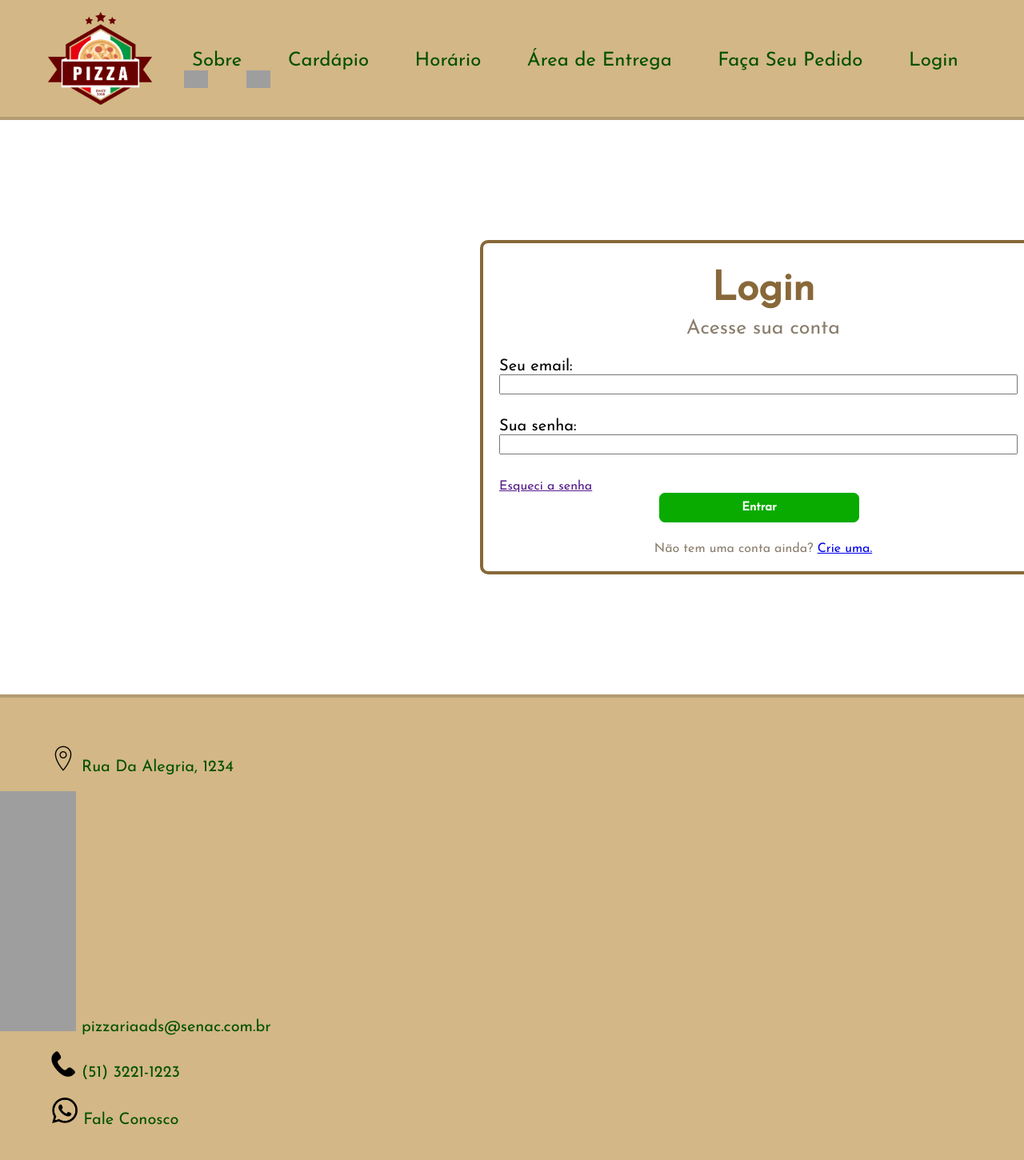
After one commit to Vantoss/Programacao-Web, a PHP site: page /login.php in a window 1280 px wide. The commit adds this page. Shown: the whole page at 80% size. Run offline with PHP 8.4, Linux system fonts and the light colour scheme; grey boxes are pictures that could not be loaded.

Commit message:
Login
Página de login adicionada. Sem funcionalidade por enquanto.

```diff
--- a/copiaecola.php
+++ b/copiaecola.php
@@ -16,6 +16,7 @@
             <a href="horario.php">Horário</a>
             <a href="areadeentrega.php">Área de Entrega</a>
             <a href="Form_Cardapio.php">Faça Seu Pedido</a>
+            <a href="login.php">Login</a>
             <img class="rede"src="imagens/instalogo.png">
             <img class="rede"src="imagens/facelogo.png">
         </nav>
--- /dev/null
+++ b/login.css
@@ -0,0 +1,70 @@
+main{
+	overflow: hidden;
+}
+.loginHeader{
+	font-family: 'Josefin Sans', sans-serif;
+	text-align: center;
+	font-size: 50px;
+	color: #886839;
+	margin-bottom: 5px;
+}
+.acesse{
+	font-family: 'Josefin Sans', sans-serif;
+	color: #8A7E6D;
+	text-align: center;
+	font-size: 25px;
+	margin-top: 10px;
+}
+.form{
+	margin-top: 20px;
+	margin-left: 20px;
+}
+
+label{
+	font-family: 'Josefin Sans', sans-serif;
+	font-size: 20px;
+}
+
+.emailsenha{
+	display: block;
+	width: 640px;
+	margin-bottom: 30px;
+	padding-bottom: 5px;
+}
+.esqueci{
+	font-family: 'Josefin Sans', sans-serif;
+}
+.enviar{
+	font-family: 'Josefin Sans', sans-serif;
+	margin-left: 200px;
+	width: 250px;
+	padding: 10px;
+	border-radius: 7px;
+	color: white;
+	font-weight: bold;
+	font-size: 15px;
+	border: solid 1px #09AB00;
+	background-color: #09AB00;
+	cursor: pointer;
+	display: block;
+}
+
+.enviar:hover{
+	background-color: #3DAD3C;
+	border-color: #3DAD3C;
+}
+
+.box{
+	border: 4px solid #886839;
+	border-radius: 10px;
+	width: 700px;
+	height: 410px;
+	margin: 150px 600px;
+}
+
+.cadastro{
+	font-family: 'Josefin Sans', sans-serif;
+	text-align: center;
+	margin-top: 25px;
+	color: #8A7E6D;
+}
--- /dev/null
+++ b/login.php
@@ -0,0 +1,32 @@
+<!DOCTYPE html>
+<html>
+<head>
+	<meta charset="utf-8">
+	<meta name="viewport" content="width=device-width, initial-scale=1">
+	<title>Login</title>
+	<link rel="stylesheet" type="text/css" href="login.css">
+</head>
+<body>
+	<header>
+		<?php require "copiaecola.php"?>
+	</header>
+	<main>
+		<div class="box">
+			<h1 class="loginHeader">Login</h1>
+			<p class="acesse">Acesse sua conta </p>
+			<form action="" method="post" class="form">
+				<label>Seu email:</label>
+				<input type="email" name="email" class="emailsenha" required>
+				<label>Sua senha:</label>
+				<input type="password" name="senha" class="emailsenha" required>
+				<a href="" class="esqueci">Esqueci a senha</a>
+				<input type="submit" name="entrar" class="enviar" value="Entrar">
+			</form>
+			<p class="cadastro">Não tem uma conta ainda? <a href="Cad_Cliente.php">Crie uma.</a></p>
+		</div>
+	</main>
+	<footer>
+		<?php require "copiaecolafooter.php"?>
+	</footer>
+</body>
+</html>
```
